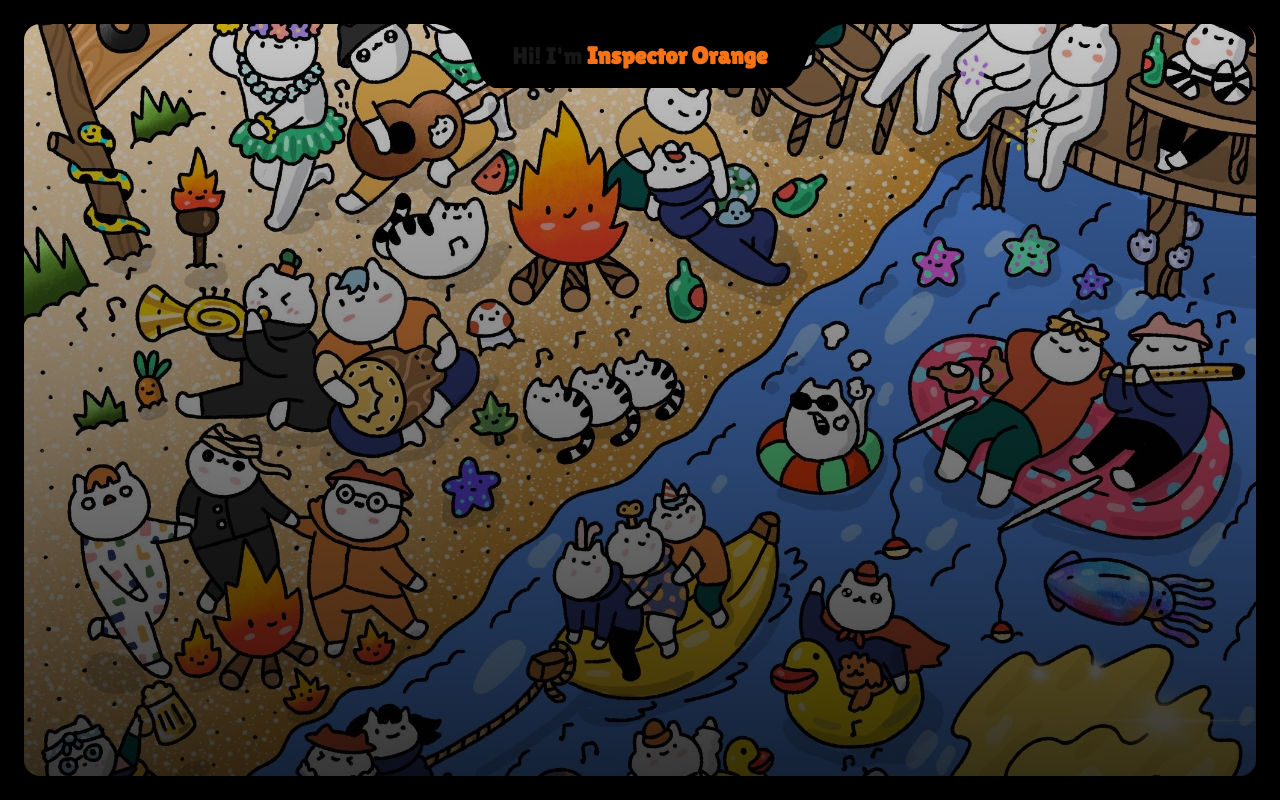
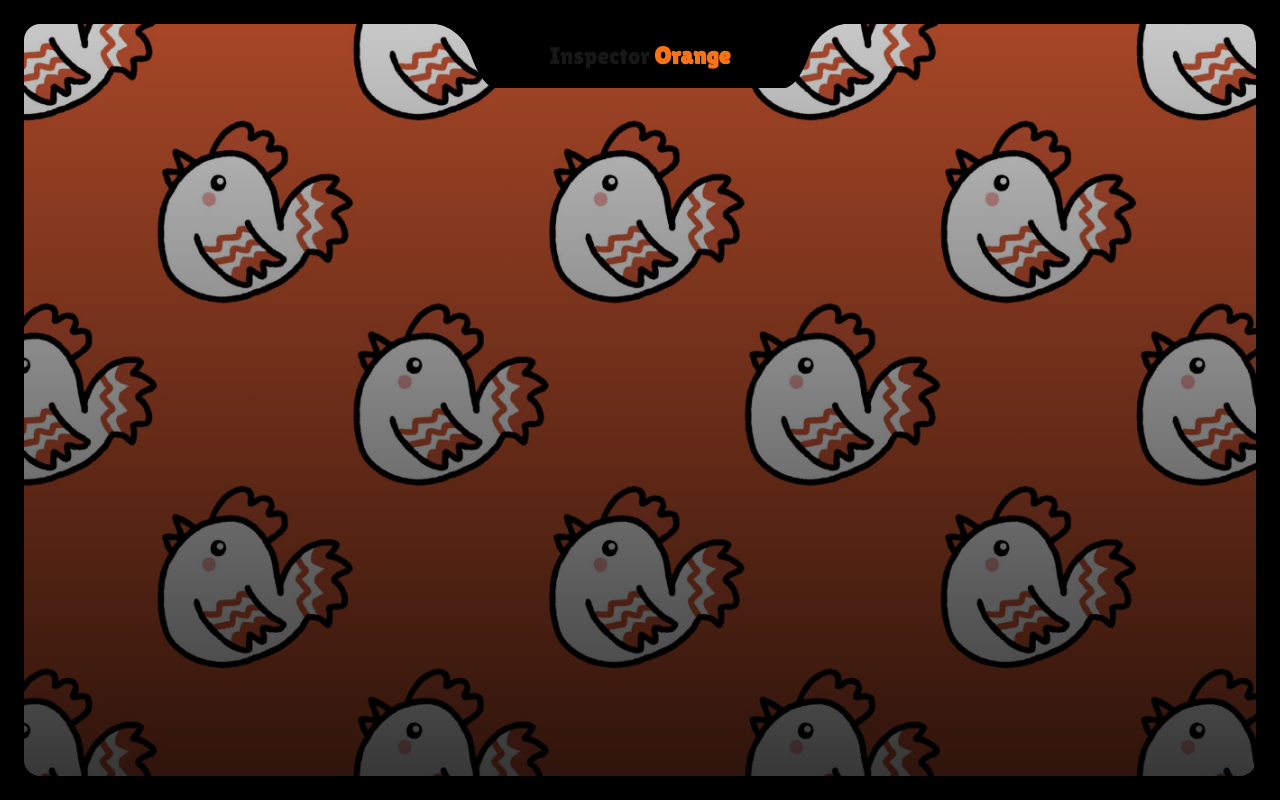
Before and after one commit to Risav03/john-d-2, a Next.js app: page / in a window 1280 px wide. Shown: the top 800 px of the page. Built offline with nearby package versions, Linux system fonts and the light colour scheme.

Commit message:
push chum

```diff
--- a/app/page.tsx
+++ b/app/page.tsx
@@ -1,6 +1,6 @@
 import Image from "next/image";
 import "../app/globals.css";
-import bg from "@/assets/chumbg.jpg"
+import bg from "@/assets/bg.jpg"
 // import chum from "@/assets/johndchum.png"
 import { Footer } from "@/components/footer";
 import { About } from "@/components/about";
@@ -25,7 +25,7 @@
             ></path>
           </svg>
           <div className="md:w-72 w-40 h-16 flex items-center justify-center bg-black">
-            <h1 className="text-xl md:text-2xl">Hi! I'm <span className="font-bold text-orange-500">Inspector Orange</span></h1>
+            <h1 className="text-xl md:text-2xl">Inspector<span className="font-bold text-orange-500"> Orange</span></h1>
           </div>
           <svg
             xmlns="http://www.w3.org/2000/svg"
```
Also changed, not shown: assets/Chum1081.png (added), assets/bg.jpg (added), assets/test.txt (deleted).
